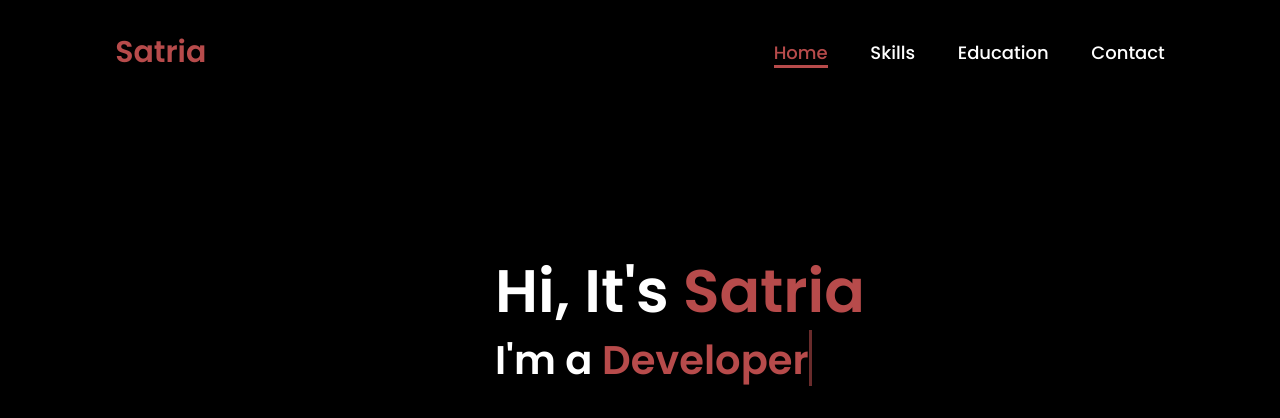
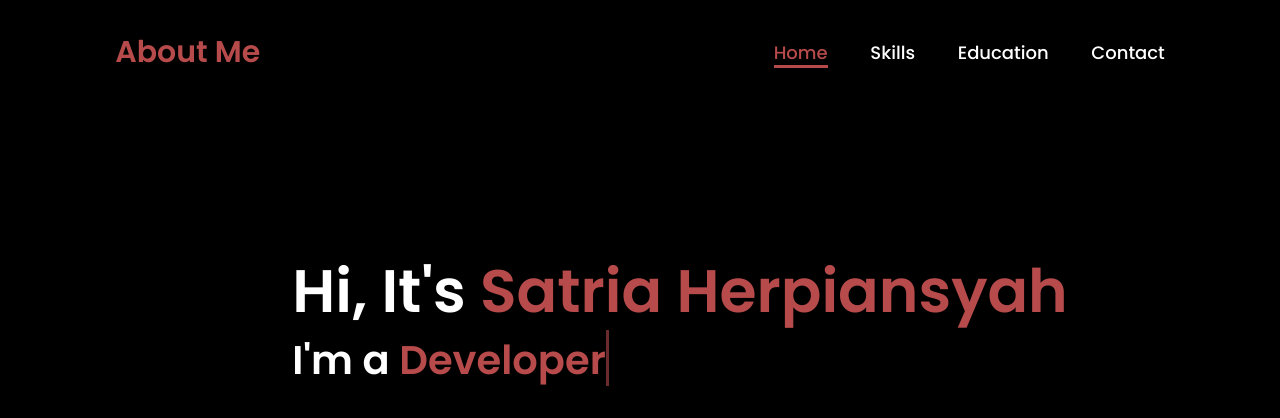
Before and after one commit to SATRIAA171717/Satria-herpiansyah, a plain HTML site: page index.html in a window 1280 px wide. Shown: the top 418 px of the page. Drawn offline with Linux system fonts and the light colour scheme.

Commit message:
Update index.html

```diff
--- a/index.html
+++ b/index.html
@@ -10,7 +10,7 @@
 </head>
 <body>
     <header>
-        <a href="#" class="logo">Satria</a>
+        <a href="#" class="logo">About Me</a>
 
         <nav>
             <a href="#" class="active"> Home</a>
@@ -24,7 +24,7 @@
             <img src="bust.jpg" alt="">
         </div>
         <div class="home-content">
-            <h1>Hi, It's <span>Satria</span></h1>
+            <h1>Hi, It's <span>Satria Herpiansyah</span></h1>
             <h3 class="typing-text">I'm a <span></span></h3>
             <p></p>
             <div class="social-icons">
```
